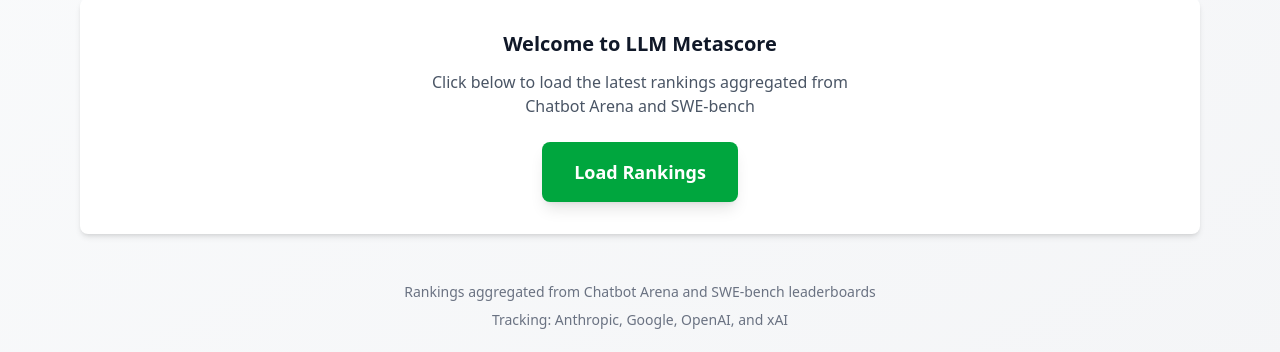
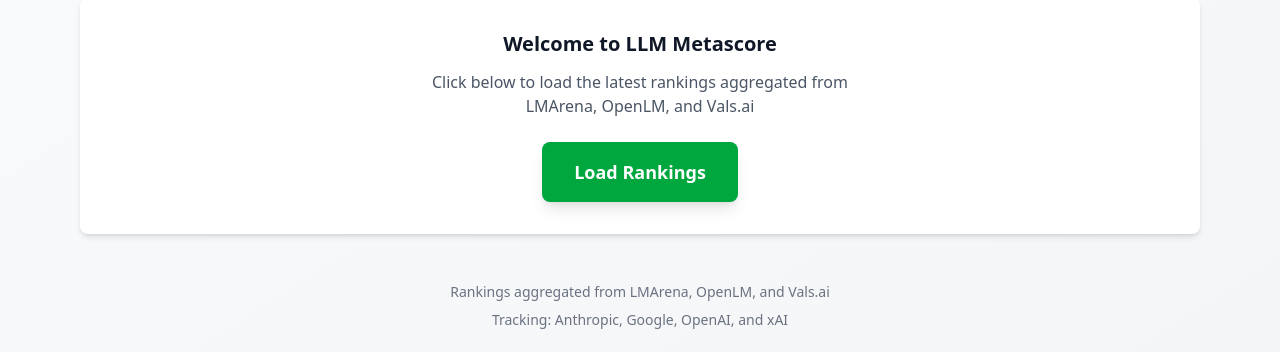
Before and after one commit to robertdamiano/llm-metascore, a Next.js app: page / in a window 1280 px wide. Shown: the part 138-490 px from the top of the page. Built offline with nearby package versions, Linux system fonts and the light colour scheme.

Commit message:
Updated the UI copy and clarified source labels

```diff
--- a/app/page.tsx
+++ b/app/page.tsx
@@ -45,11 +45,18 @@
   };
 
   const formatSourceName = (source: string): string => {
-    // Remove 'openlm:' prefix and format nicely
     return source
-      .replace('openlm:arena:', 'Arena ')
-      .replace('openlm:', '')
+      .replace('openlm:arena:', 'OpenLM Arena ')
+      .replace('openlm:swebench', 'OpenLM SWE-bench')
+      .replace('openlm:ioi', 'OpenLM IOI')
+      .replace('openlm:', 'OpenLM ')
+      .replace('lmarena:', 'LMArena ')
+      .replace('vals:', 'Vals.ai ')
       .replace('swebench', 'SWE-bench')
+      .replace('aaii', 'AAII (Artificial Analysis)')
+      .replace('mmlu-pro', 'MMLU-Pro')
+      .replace('arc-agi', 'ARC-AGI')
+      .replace('webdev', 'WebDev')
       .replace('overall', 'Overall')
       .replace('coding', 'Coding');
   };
@@ -70,9 +77,9 @@
   const getModeDescription = () => {
     switch (mode) {
       case 'general':
-        return 'Rankings based on Chatbot Arena Elo scores';
+        return 'Rankings based on LMArena and OpenLM Arena benchmarks (including Artificial Analysis)';
       case 'coding':
-        return 'Rankings based on Chatbot Arena Coding and SWE-bench';
+        return 'Rankings based on LMArena WebDev, OpenLM Arena Coding, SWE-bench, IOI, and Vals.ai';
     }
   };
 
@@ -110,7 +117,7 @@
                 Welcome to LLM Metascore
               </h2>
               <p className="text-gray-600 mb-6">
-                Click below to load the latest rankings aggregated from Chatbot Arena and SWE-bench
+                Click below to load the latest rankings aggregated from LMArena, OpenLM, and Vals.ai
               </p>
               <button
                 onClick={fetchRankings}
@@ -247,7 +254,7 @@
         {/* Footer */}
         <footer className="mt-12 text-center text-sm text-gray-500">
           <p>
-            Rankings aggregated from Chatbot Arena and SWE-bench leaderboards
+            Rankings aggregated from LMArena, OpenLM, and Vals.ai
           </p>
           <p className="mt-2">
             Tracking: Anthropic, Google, OpenAI, and xAI
```
